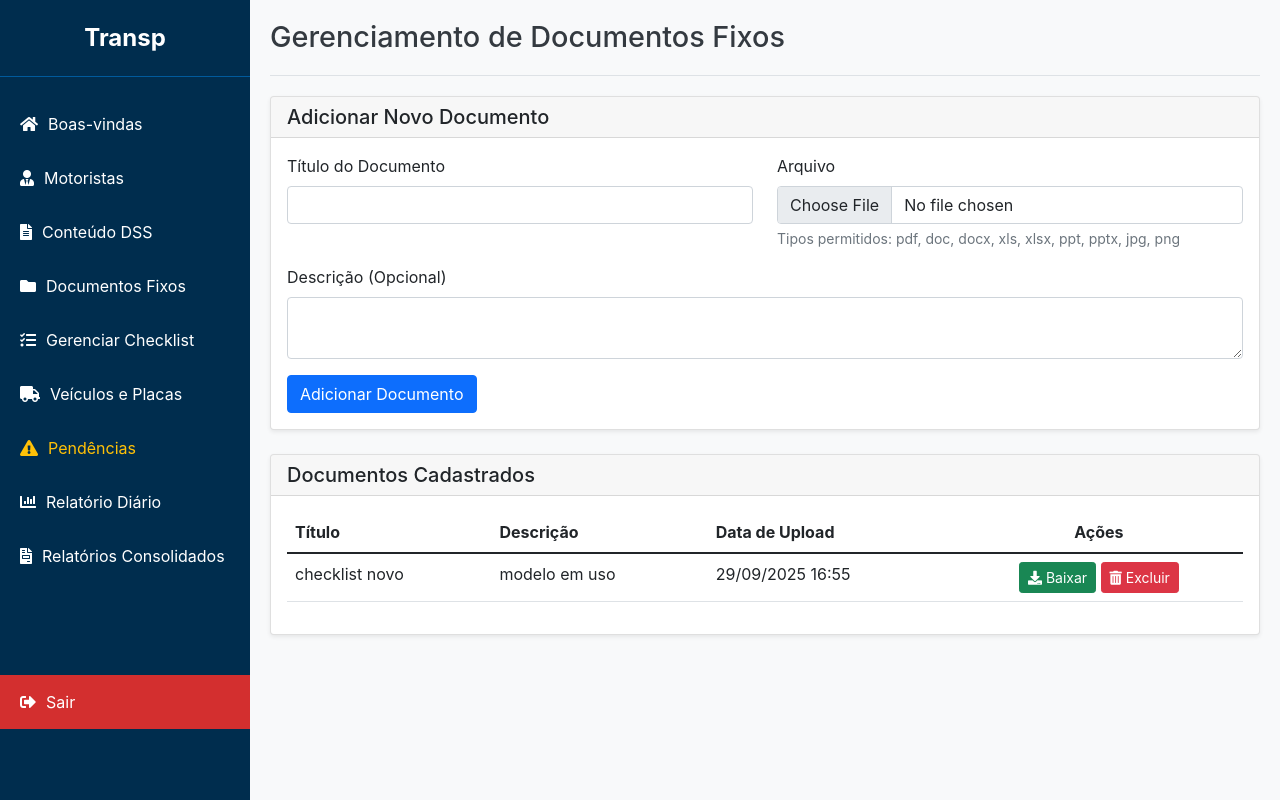
After one commit to transp-admir/dss, a Flask app: page /admin/documentos in a window 1280 px wide. The commit adds this page. Run offline with Flask 3, Linux system fonts and the light colour scheme; the visitor is signed in with stand-in values (Sample User, id 1).

Commit message:
implatado biblioteca de documentos

```diff
--- a/app/routes.py
+++ b/app/routes.py
@@ -1,9 +1,10 @@
 from flask import (Blueprint, render_template, request,
                    redirect, url_for, session, flash, jsonify)
-from .extensions import db
 from .models import (Motorista, Conteudo, Assinatura, Checklist,
                    ChecklistItem, Placa, Veiculo, ChecklistPreenchido,
-                   ChecklistResposta, Pendencia) # Adicionado Pendencia
+                   ChecklistResposta, Pendencia, DocumentoFixo) # Adicionado DocumentoFixo
+
+from .extensions import db
 from datetime import datetime, date
 import re
 import os
@@ -63,6 +64,34 @@ def motorista_portal():
         return redirect(url_for('main.motorista_login'))
 
     return render_template('motorista_portal.html', motorista=motorista)
+
+#-----------------------------------------------------------------------
+# ROTA PARA LISTAR E BAIXAR DOCUMENTOS FIXOS (MOTORISTA)
+#-----------------------------------------------------------------------
+from flask import send_from_directory
+
+@main_bp.route('/documentos')
+def lista_documentos_motorista():
+    if 'motorista_id' not in session:
+        return redirect(url_for('main.motorista_login'))
+
+    documentos = DocumentoFixo.query.order_by(DocumentoFixo.titulo).all()
+
+    return render_template('motorista_documentos.html', documentos=documentos)
+
+
+@main_bp.route('/documentos/download/<path:filename>')
+def download_documento(filename):
+    if 'motorista_id' not in session:
+        return redirect(url_for('main.motorista_login'))
+
+    # Garante que o caminho seja absoluto para a função de download
+    directory = os.path.abspath(DOCUMENTOS_UPLOAD_FOLDER)
+
+    return send_from_directory(directory, filename, as_attachment=True)
+
+#-----------------------------------------------------------------------
+
 
 @main_bp.route('/logout')
 def logout():
@@ -282,6 +311,91 @@ def dashboard():
     if 'admin_user' not in session:
         return redirect(url_for('admin.login'))
     return render_template('adm.html')
+
+#-----------------------------------------------------------------------
+# ROTA PARA GERENCIAR DOCUMENTOS FIXOS (ADMIN)
+#-----------------------------------------------------------------------
+
+# Defina esta constante no início do arquivo, junto com as outras configurações
+DOCUMENTOS_UPLOAD_FOLDER = 'app/static/uploads/documentos_fixos'
+DOCUMENTOS_ALLOWED_EXTENSIONS = {'pdf', 'doc', 'docx', 'xls', 'xlsx', 'ppt', 'pptx', 'jpg', 'png'}
+
+def allowed_document_file(filename):
+    return '.' in filename and \
+           filename.rsplit('.', 1)[1].lower() in DOCUMENTOS_ALLOWED_EXTENSIONS
+
+@admin_bp.route('/documentos', methods=['GET', 'POST'])
+def gerenciar_documentos():
+    if 'admin_user' not in session:
+        return redirect(url_for('admin.login'))
+
+    if request.method == 'POST':
+        titulo = request.form.get('titulo')
+        descricao = request.form.get('descricao')
+
+        if not titulo or 'arquivo' not in request.files:
+            flash('Título e arquivo são obrigatórios.', 'danger')
+            return redirect(request.url)
+
+        file = request.files['arquivo']
+
+        if file.filename == '':
+            flash('Nenhum arquivo selecionado.', 'danger')
+            return redirect(request.url)
+
+        if file and allowed_document_file(file.filename):
+            # Cria um nome de arquivo seguro e único para evitar conflitos
+            original_filename = secure_filename(file.filename)
+            unique_filename = f"{datetime.utcnow().strftime('%Y%m%d%H%M%S')}_{original_filename}"
+
+            # Cria o diretório se ele não existir
+            if not os.path.exists(DOCUMENTOS_UPLOAD_FOLDER):
+                os.makedirs(DOCUMENTOS_UPLOAD_FOLDER)
+
+            # Salva o arquivo
+            file.path = os.path.join(DOCUMENTOS_UPLOAD_FOLDER, unique_filename)
+            file.save(file.path)
+
+            # Salva no banco de dados
+            novo_documento = DocumentoFixo(
+                titulo=titulo,
+                descricao=descricao,
+                nome_arquivo=unique_filename
+            )
+            db.session.add(novo_documento)
+            db.session.commit()
+
+            flash('Documento enviado com sucesso!', 'success')
+            return redirect(url_for('admin.gerenciar_documentos'))
+        else:
+            flash('Tipo de arquivo não permitido.', 'danger')
+
+    documentos = DocumentoFixo.query.order_by(DocumentoFixo.data_upload.desc()).all()
+    return render_template('admin_documentos.html', documentos=documentos)
+
+
+@admin_bp.route('/documentos/excluir/<int:documento_id>', methods=['POST'])
+def excluir_documento(documento_id):
+    if 'admin_user' not in session:
+        return redirect(url_for('admin.login'))
+
+    documento = DocumentoFixo.query.get_or_404(documento_id)
+
+    # Tenta excluir o arquivo físico
+    try:
+        os.remove(os.path.join(DOCUMENTOS_UPLOAD_FOLDER, documento.nome_arquivo))
+    except OSError as e:
+        flash(f'Erro ao excluir o arquivo físico: {e}', 'danger')
+
+    # Exclui o registro do banco de dados
+    db.session.delete(documento)
+    db.session.commit()
+
+    flash('Documento excluído com sucesso.', 'success')
+    return redirect(url_for('admin.gerenciar_documentos'))
+
+#-----------------------------------------------------------------------
+
 
 # --- ROTAS DE GERENCIAMENTO DE PENDÊNCIAS (NOVAS) ---
 @admin_bp.route('/pendencias', methods=['GET'])
--- /dev/null
+++ b/app/templates/admin_documentos.html
@@ -0,0 +1,76 @@
+{% extends "base_adm.html" %}
+
+{% block title %}Gerenciar Documentos{% endblock %}
+
+{% block header %}Gerenciamento de Documentos Fixos{% endblock %}
+
+{% block content %}
+<div class="card shadow-sm mb-4">
+    <div class="card-header">
+        <h5 class="mb-0">Adicionar Novo Documento</h5>
+    </div>
+    <div class="card-body">
+        <form action="{{ url_for('admin.gerenciar_documentos') }}" method="POST" enctype="multipart/form-data">
+            <div class="row">
+                <div class="col-md-6 mb-3">
+                    <label for="titulo" class="form-label">Título do Documento</label>
+                    <input type="text" class="form-control" id="titulo" name="titulo" required>
+                </div>
+                <div class="col-md-6 mb-3">
+                    <label for="arquivo" class="form-label">Arquivo</label>
+                    <input class="form-control" type="file" id="arquivo" name="arquivo" required>
+                    <div class="form-text">Tipos permitidos: pdf, doc, docx, xls, xlsx, ppt, pptx, jpg, png</div>
+                </div>
+            </div>
+            <div class="mb-3">
+                <label for="descricao" class="form-label">Descrição (Opcional)</label>
+                <textarea class="form-control" id="descricao" name="descricao" rows="2"></textarea>
+            </div>
+            <button type="submit" class="btn btn-primary">Adicionar Documento</button>
+        </form>
+    </div>
+</div>
+
+<div class="card shadow-sm">
+    <div class="card-header">
+        <h5 class="mb-0">Documentos Cadastrados</h5>
+    </div>
+    <div class="card-body">
+        {% if documentos %}
+            <table class="table table-hover">
+                <thead>
+                    <tr>
+                        <th>Título</th>
+                        <th>Descrição</th>
+                        <th>Data de Upload</th>
+                        <th class="text-center">Ações</th>
+                    </tr>
+                </thead>
+                <tbody>
+                    {% for doc in documentos %}
+                        <tr>
+                            <td>{{ doc.titulo }}</td>
+                            <td>{{ doc.descricao or 'N/A' }}</td>
+                            <td>{{ doc.data_upload.strftime('%d/%m/%Y %H:%M') }}</td>
+                            <td class="text-center">
+                                <a href="{{ url_for('main.download_documento', filename=doc.nome_arquivo) }}" class="btn btn-success btn-sm" target="_blank">
+                                    <i class="fas fa-download"></i> Baixar
+                                </a>
+                                <form action="{{ url_for('admin.excluir_documento', documento_id=doc.id) }}" method="POST" style="display: inline-block;" onsubmit="return confirm('Tem certeza que deseja excluir este documento? Esta ação não pode ser desfeita.');">
+                                    <button type="submit" class="btn btn-danger btn-sm">
+                                        <i class="fas fa-trash-alt"></i> Excluir
+                                    </button>
+                                </form>
+                            </td>
+                        </tr>
+                    {% endfor %}
+                </tbody>
+            </table>
+        {% else %}
+            <div class="alert alert-info text-center">
+                Nenhum documento cadastrado até o momento.
+            </div>
+        {% endif %}
+    </div>
+</div>
+{% endblock %}
--- a/app/templates/base_adm.html
+++ b/app/templates/base_adm.html
@@ -173,10 +173,10 @@
         <ul class="sidebar-nav">
             <li><a href="{{ url_for('admin.dashboard') }}"><i class="fas fa-home"></i> Boas-vindas</a></li>
             <li><a href="{{ url_for('admin.motoristas') }}"><i class="fas fa-user-tie"></i> Motoristas</a></li>
-            <li><a href="{{ url_for('admin.conteudo') }}"><i class="fas fa-file-alt"></i> Conteúdo</a></li>
+            <li><a href="{{ url_for('admin.conteudo') }}"><i class="fas fa-file-alt"></i> Conteúdo DSS</a></li>
+            <li><a href="{{ url_for('admin.gerenciar_documentos') }}"><i class="fas fa-folder"></i> Documentos Fixos</a></li>
             <li><a href="{{ url_for('admin.gerenciar_checklists') }}"><i class="fas fa-tasks"></i> Gerenciar Checklist</a></li>
             <li><a href="{{ url_for('admin.gerenciar_veiculos') }}"><i class="fas fa-truck"></i> Veículos e Placas</a></li>
-            <!-- NOVO LINK PARA PENDÊNCIAS -->
             <li><a href="{{ url_for('admin.gerenciar_pendencias') }}" style="color: #ffc107;"><i class="fas fa-exclamation-triangle"></i> Pendências</a></li>
             <li><a href="{{ url_for('admin.acompanhamento_diario') }}"><i class="fas fa-chart-bar"></i> Relatório Diário</a></li>
             <li><a href="{{ url_for('admin.relatorios_consolidados') }}"><i class="fas fa-file-invoice"></i> Relatórios Consolidados</a></li>
```
Also changed, not shown: app/models.py (+10 -1 lines), app/templates/motorista_documentos.html (added, +28 -0 lines), app/templates/motorista_portal.html (+21 -10 lines), instance/database.db, 1 other file.
